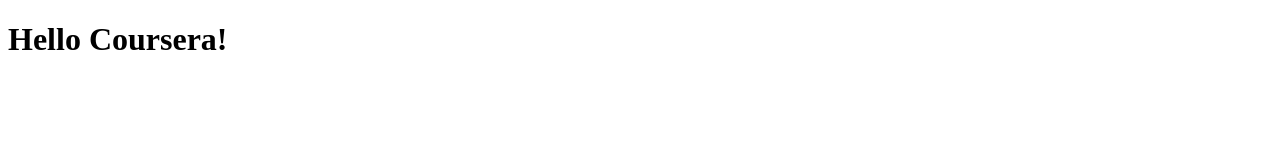
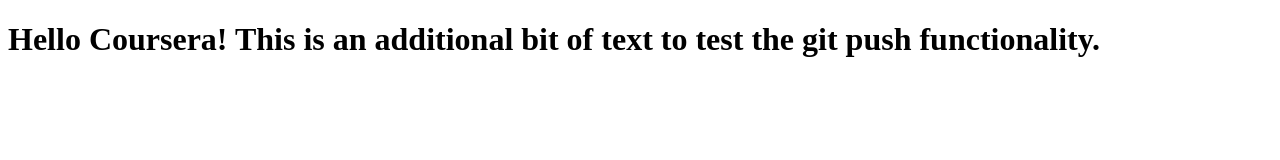
Before and after one commit to dylankress/coursera-test, a plain HTML site: page site/index.html in a window 1280 px wide. Drawn offline with Linux system fonts and the light colour scheme.

Commit message:
another git push test

```diff
--- a/site/index.html
+++ b/site/index.html
@@ -4,9 +4,9 @@
     <meta charset="UTF-8">
     <meta http-equiv="X-UA-Compatible" content="IE=edge">
     <meta name="viewport" content="width=device-width, initial-scale=1.0">
-    <title>Hello Coursera! It's a great course.</title>
+    <title>Hello Coursera!</title>
 </head>
 <body>
-    <h1>Hello Coursera!</h1>
+    <h1>Hello Coursera! This is an additional bit of text to test the git push functionality.</h1>
 </body>
 </html>
```
